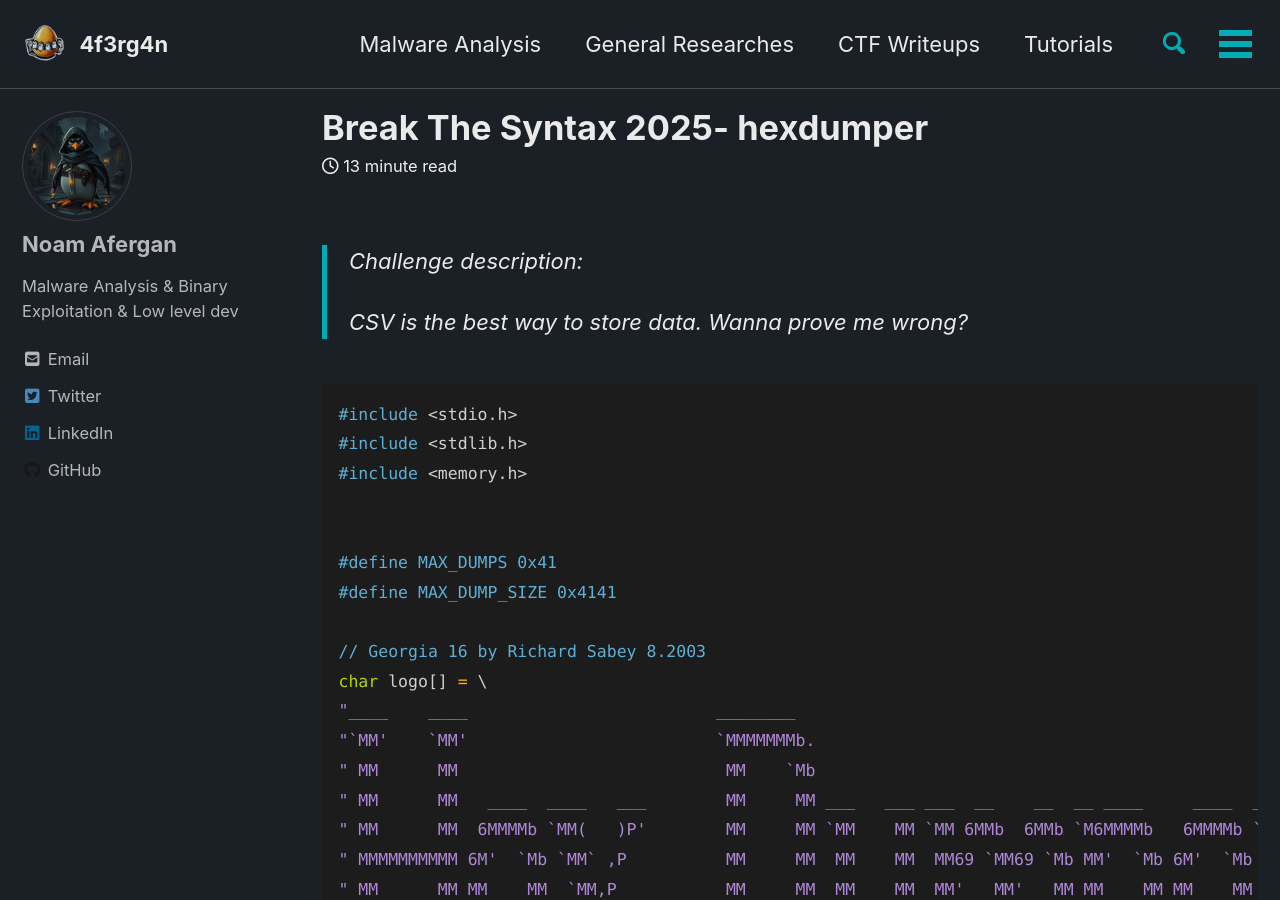
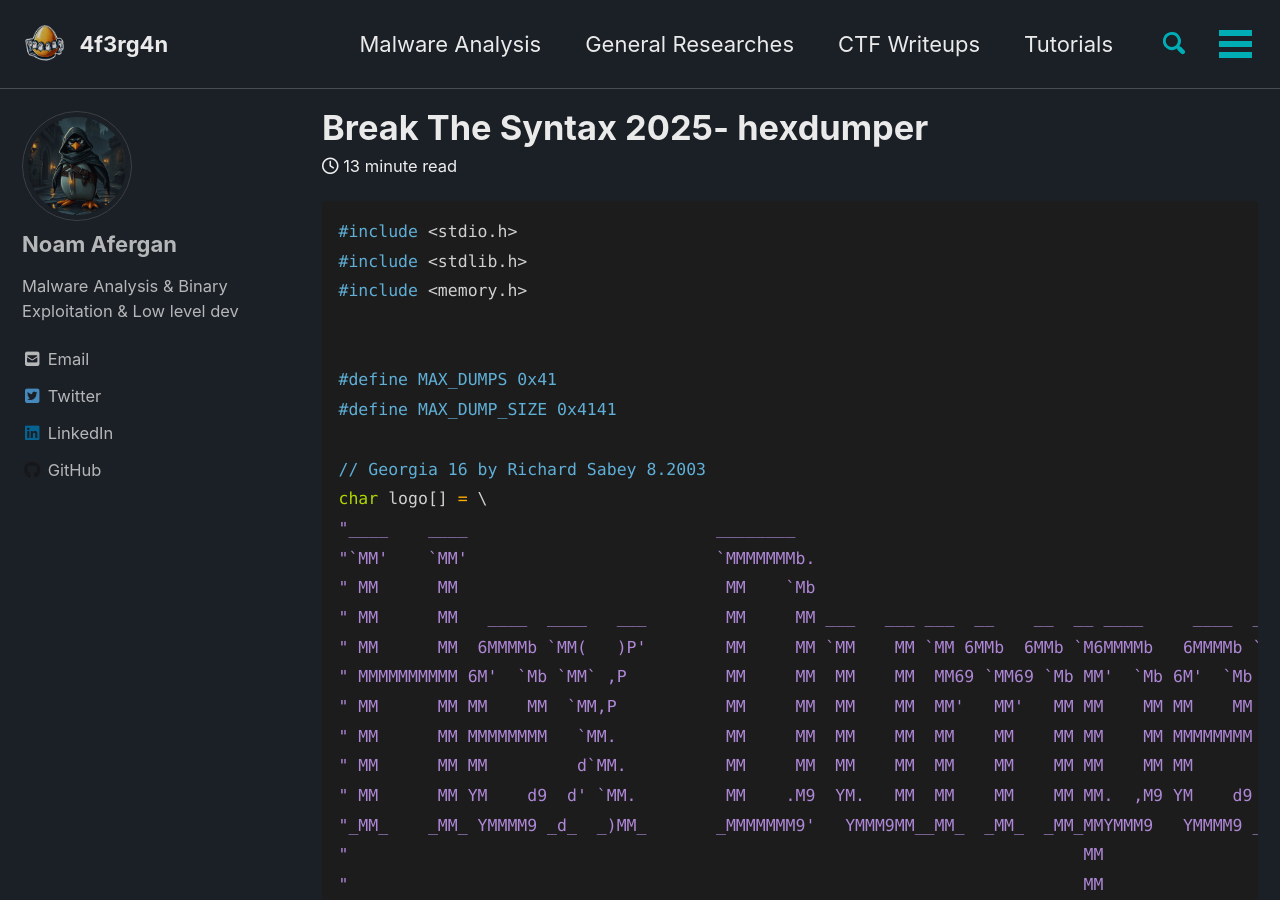
Before and after one commit to 4f3rg4n/4f3rg4n.github.io, a Jekyll site: the page built from _posts/CTF-Writeups/2025-5-12-hexdumper.md, in a window 1280 px wide and 900 px high. Built offline with Jekyll 4.4.1, drawn with Linux system fonts in a browser that asks for light colours; cached includes are drawn as plain includes; nearby versions of some CDN libraries.

Commit message:
Update 2025-5-12-hexdumper.md

````diff
--- a/_posts/CTF-Writeups/2025-5-12-hexdumper.md
+++ b/_posts/CTF-Writeups/2025-5-12-hexdumper.md
@@ -2,17 +2,13 @@
 title: "Break The Syntax 2025- hexdumper"
 classes: wide
 header:
-  teaser: /assets/images/ctf-writeups/BTS2025/BTS2025-logo.png
+  teaser: /assets/images/ctf-writeups/BTS2025/bts2025-logo.png
 ribbon: green
-description: "This challenge provides a data management service that parses your data using the CSV format."
+description: "Newer glibc pwn challenge"
 categories:
   - CTF Writeups
   - pwn
 ---
-
-> Challenge description:
->
-> CSV is the best way to store data. Wanna prove me wrong?
 
 ```c
 #include <stdio.h>
````
